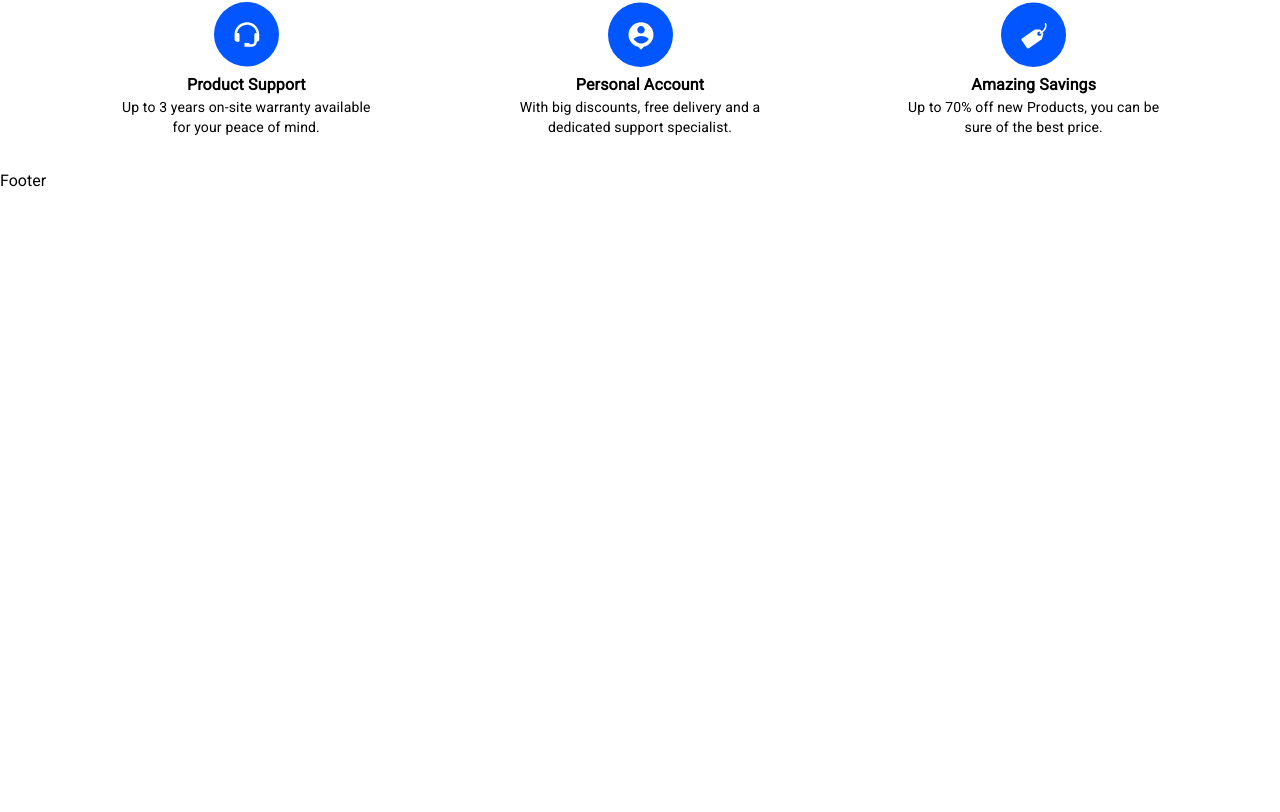
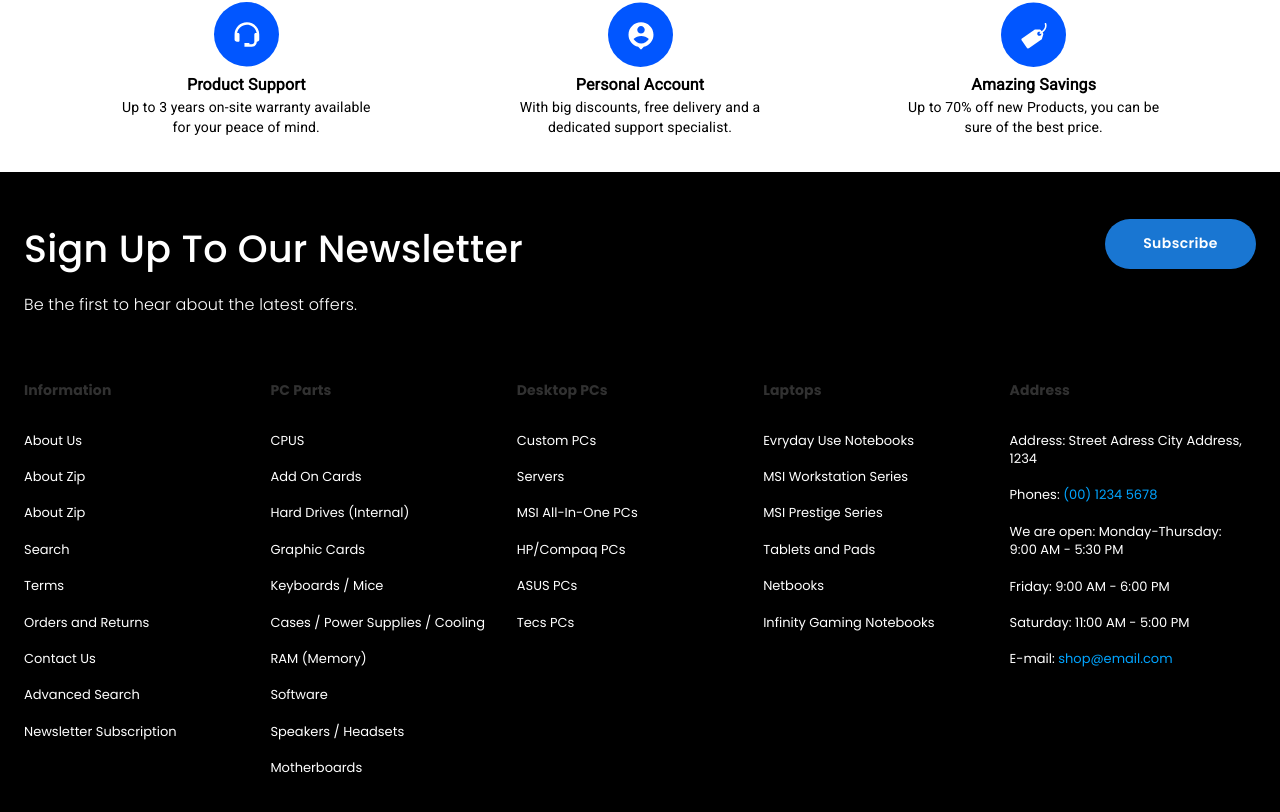
Before and after one commit to TohirDev/frontend-admin, a React (Vite) app: page / in a window 1280 px wide. Shown: the part 3653-4465 px from the top of the page. Before the commit the page ends 3843 px from the top, so only its background shows below. Built offline with nearby package versions, Linux system fonts and the light colour scheme.

Commit message:
created Footer

```diff
--- /dev/null
+++ b/src/components/Footer/constants.ts
@@ -0,0 +1,71 @@
+type TFOOTER_NAV = {
+  label: string;
+  links: string[];
+};
+
+export const FOOTER_NAV: TFOOTER_NAV[] = [
+  {
+    label: "Information",
+    links: [
+      "About Us",
+      "About Zip",
+      "About Zip",
+      "Search",
+      "Terms",
+      "Orders and Returns",
+      "Contact Us",
+      "Advanced Search",
+      "Newsletter Subscription",
+    ],
+  },
+  {
+    label: "PC Parts",
+    links: [
+      "CPUS",
+      "Add On Cards",
+      "Hard Drives (Internal)",
+      "Graphic Cards",
+      "Keyboards / Mice",
+      "Cases / Power Supplies / Cooling",
+      "RAM (Memory)",
+      "Software",
+      "Speakers / Headsets",
+      "Motherboards",
+    ],
+  },
+  {
+    label: "Desktop PCs",
+    links: [
+      "Custom PCs",
+      "Servers",
+      "MSI All-In-One PCs",
+      "HP/Compaq PCs",
+      "ASUS PCs",
+      "Tecs PCs",
+    ],
+  },
+  {
+    label: "Laptops",
+    links: [
+      "Evryday Use Notebooks",
+      "MSI Workstation Series",
+      "MSI Prestige Series",
+      "Tablets and Pads",
+      "Netbooks",
+      "Infinity Gaming Notebooks",
+    ],
+  },
+  {
+    label: "Address",
+    links: [
+      "Address: Street Adress City Address, 1234",
+      "Phones: (00) 1234 5678",
+      "We are open: Monday-Thursday: 9:00 AM - 5:30 PM",
+      "Friday: 9:00 AM - 6:00 PM",
+      "Saturday: 11:00 AM - 5:00 PM",
+      "E-mail: shop@email.com",
+    ],
+  },
+] as const;
+
+console.log(FOOTER_NAV);
--- a/src/components/Footer/index.tsx
+++ b/src/components/Footer/index.tsx
@@ -1,5 +1,144 @@
+import {
+  Button,
+  Container,
+  Typography,
+  Accordion,
+  AccordionSummary,
+  AccordionDetails,
+  Grid,
+  Box,
+} from "@mui/material";
+import {
+  FooterWrapper,
+  FooterHeader,
+  FooterBody,
+  FooterBodyNavLink,
+} from "./styled";
+import { ExpandMore } from "@mui/icons-material";
+import { FOOTER_NAV } from "./constants";
+
+import useResponsive from "../../hooks/useResponsive";
+
 const Footer = () => {
-  return <div>Footer</div>;
+  const isDesktop = useResponsive("up", "md", "xl");
+  return (
+    <FooterWrapper>
+      <Container maxWidth="xl">
+        <FooterHeader>
+          <div>
+            <Typography
+              variant="h6"
+              sx={{
+                fontFamily: "Poppins",
+                fontSize: "38px",
+                fontWeight: "500",
+                color: "white",
+              }}
+              gutterBottom
+            >
+              Sign Up To Our Newsletter
+            </Typography>
+            <Typography
+              variant="body1"
+              sx={{
+                fontFamily: "Poppins",
+                fontSize: "16px",
+                fontWeight: 300,
+                color: "white",
+              }}
+            >
+              Be the first to hear about the latest offers.
+            </Typography>
+          </div>
+
+          <Button
+            variant="contained"
+            color="primary"
+            sx={{
+              ml: "auto",
+              width: "151px",
+              height: "50px",
+              textTransform: "capitalize",
+              borderRadius: "50px",
+              fontFamily: "Poppins",
+              fontSize: "14px",
+              fontWeight: 600,
+            }}
+          >
+            Subscribe
+          </Button>
+        </FooterHeader>
+
+        <FooterBody container>
+          {!!FOOTER_NAV.length &&
+            FOOTER_NAV.map((footerbodyitem, bodyitemindex, bodyarray) => (
+              <Grid item xs={12} md={2.4} key={bodyitemindex}>
+                <Accordion
+                  defaultExpanded={isDesktop}
+                  sx={{
+                    borderBottom: {
+                      xs: "1px solid white",
+                      md: "none",
+                    },
+                  }}
+                  disabled={isDesktop}
+                >
+                  <AccordionSummary
+                    expandIcon={
+                      <ExpandMore sx={{ color: { xs: "#FFF", md: "#000" } }} />
+                    }
+                    aria-label="Expand"
+                    aria-controls="-content"
+                    id="-header"
+                    sx={{ bgcolor: "#000", color: "#FFF", p: 0 }}
+                  >
+                    <Typography
+                      sx={{
+                        fontFamily: "Poppins, sans-serif",
+                        fontSize: "14px",
+                        fontWeight: 700,
+
+                        color: {
+                          xs: "rgb(229, 236, 241)",
+                          md: "rgba(255, 255, 255, 0.5)",
+                        },
+                      }}
+                    >
+                      {footerbodyitem.label}
+                    </Typography>
+                  </AccordionSummary>
+
+                  {footerbodyitem.links?.map((link, linkindex) => (
+                    <AccordionDetails
+                      key={linkindex}
+                      sx={{ bgcolor: "#000", padding: "8px 10px 10px 0px" }}
+                    >
+                      {bodyitemindex === bodyarray.length - 1 ? (
+                        linkindex === 1 || linkindex === 5 ? (
+                          <FooterBodyNavLink href="">
+                            {link.substring(0, 7)}
+                            <Box
+                              component={"span"}
+                              sx={{ color: "rgb(1, 164, 255)" }}
+                            >
+                              {link.slice(7)}
+                            </Box>
+                          </FooterBodyNavLink>
+                        ) : (
+                          <FooterBodyNavLink href="">{link}</FooterBodyNavLink>
+                        )
+                      ) : (
+                        <FooterBodyNavLink href="">{link}</FooterBodyNavLink>
+                      )}
+                    </AccordionDetails>
+                  ))}
+                </Accordion>
+              </Grid>
+            ))}
+        </FooterBody>
+      </Container>
+    </FooterWrapper>
+  );
 };
 
 export default Footer;
--- /dev/null
+++ b/src/components/Footer/styled.ts
@@ -0,0 +1,32 @@
+import { Grid, Link, Stack, styled } from "@mui/material";
+
+export const FooterWrapper = styled("footer")({
+  color: "#FFF",
+  backgroundColor: "#000",
+  padding: "47px 0px",
+});
+export const FooterHeader = styled(Stack)(({ theme }) => ({
+  display: "flex",
+
+  [theme.breakpoints.up("xs")]: {
+    flexDirection: "column",
+    gap: "25px",
+  },
+  [theme.breakpoints.up("md")]: {
+    flexDirection: "row",
+  },
+}));
+export const FooterBody = styled(Grid)({
+  marginTop: "42px",
+});
+
+export const FooterBodyNavLink = styled(Link)({
+  fontFamily: "Poppins, sans-serif",
+  fontSize: "13px",
+  fontWeight: 400,
+  color: "white",
+  textDecoration: "none",
+  "&:hover": {
+    textDecoration: "none",
+  },
+});
```
